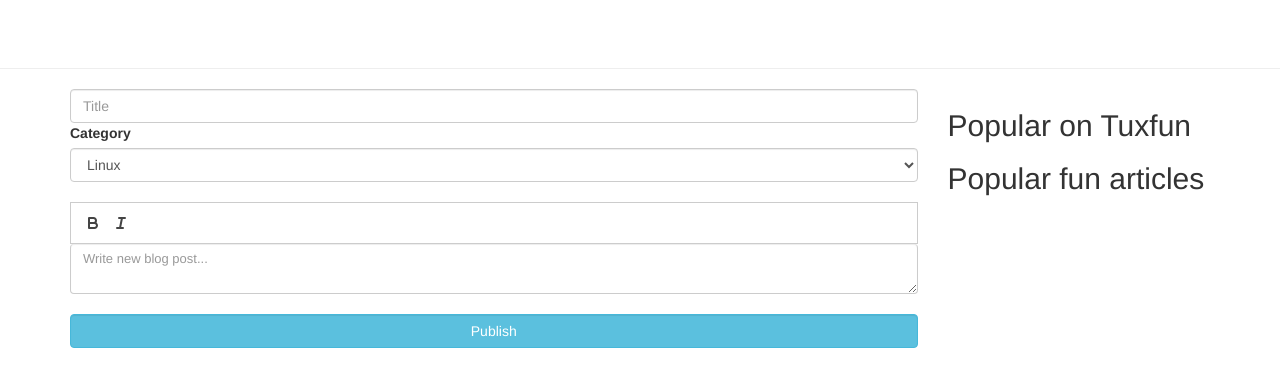
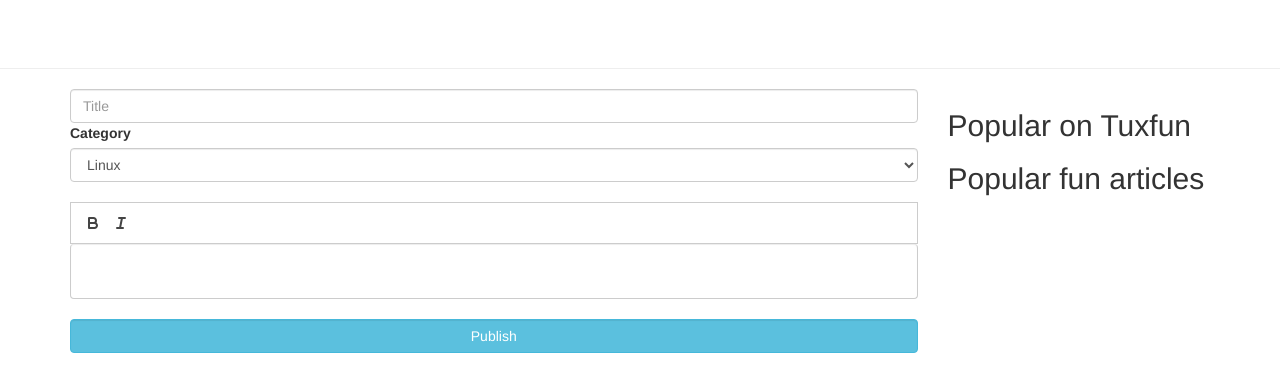
Before and after one commit to pozymasika/tuxfun, a Django app: page /blog/add in a window 1280 px wide. Shown: the part 51-443 px from the top of the page. Run offline with Django 3.2, Linux system fonts and the light colour scheme; some libraries are stand-ins or nearby versions.

Commit message:
quill fix form submit

```diff
--- a/blog/templates/blog/add.html
+++ b/blog/templates/blog/add.html
@@ -17,7 +17,8 @@
           <button class="ql-bold">Bold</button>
           <button class="ql-italic">Italic</button>
       	</div>
-        <textarea  id="editor" class="form-control"  cols="3" type="text" name="post_text" placeholder="Write new blog post..." required></textarea><br>
+        <div  id="editor" class="form-control"  cols="3" type="text" name="post_text" placeholder="Write new blog post..." required>
+        </div><br>
       <button class="form-control btn btn-info" type="submit">Publish</button>
     </form>
   </article>
--- a/blog/templates/blog/base.html
+++ b/blog/templates/blog/base.html
@@ -89,6 +89,8 @@
         modules: { toolbar: '#toolbar' },
         theme: 'snow'
       });
+      //prevent quill submit on toolbar click
+      $('#toolbar').on('click', 'button', function(e) { e && e.preventDefault() })
     </script>
 
   </body>
```
